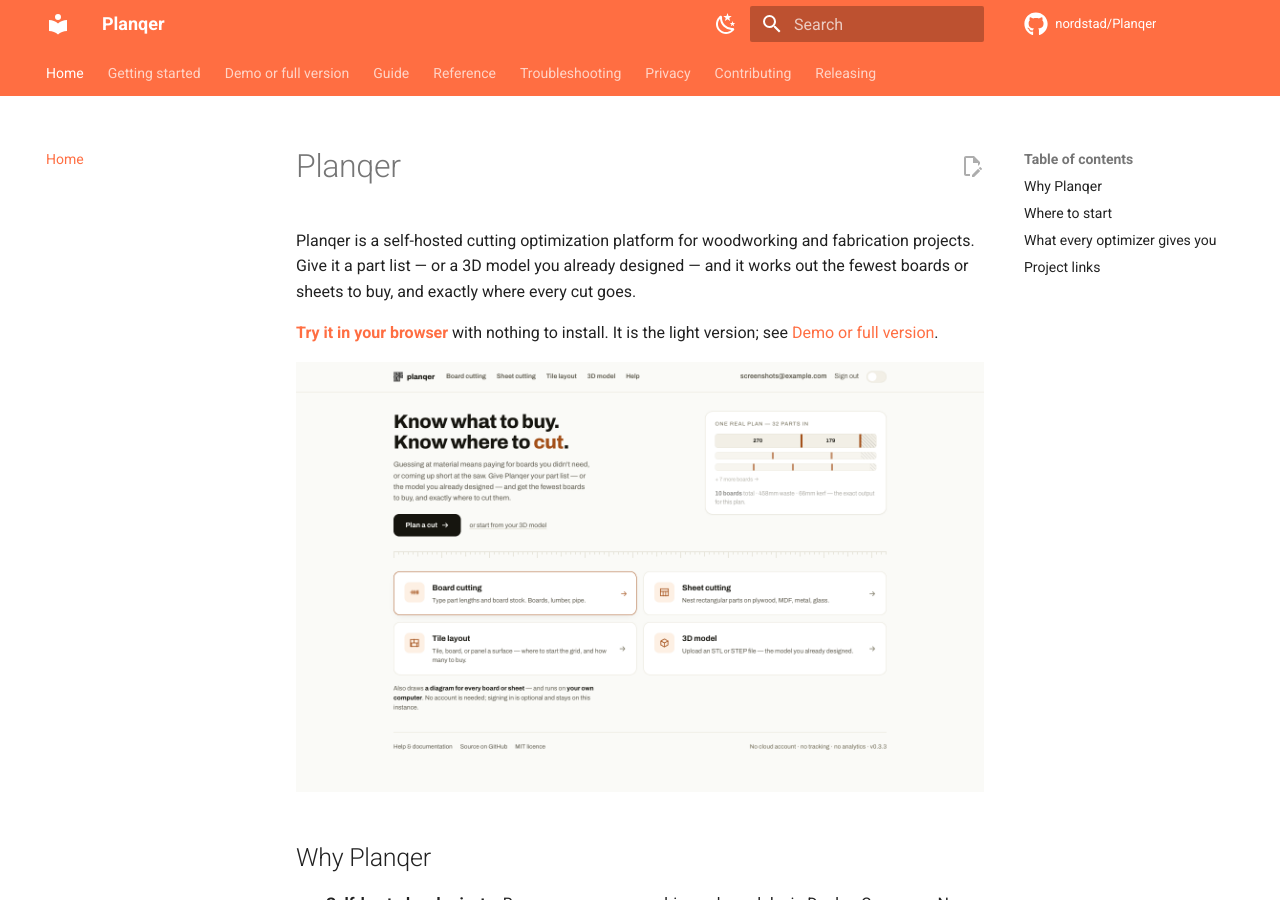
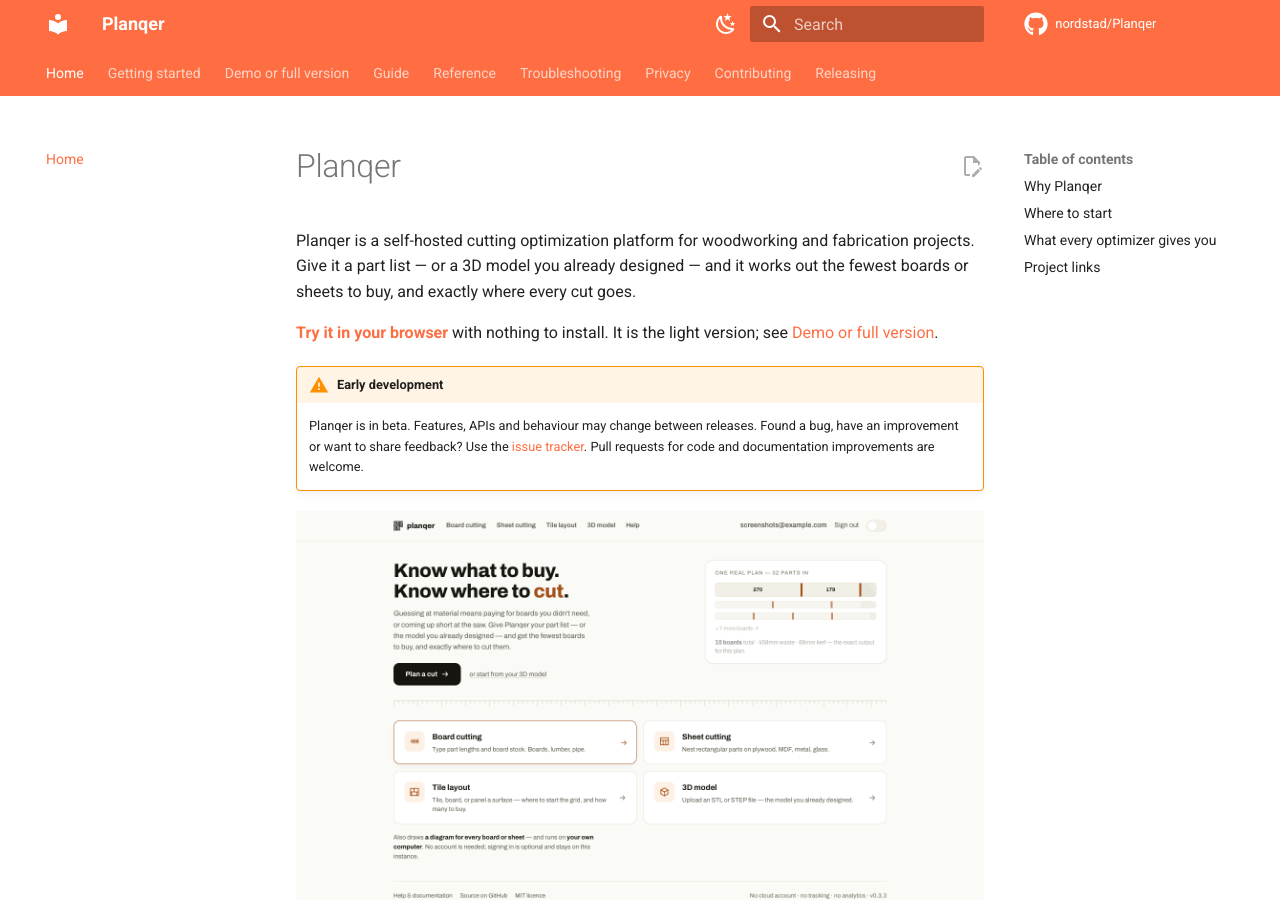
Before and after one commit to nordstad/Planqer, an MkDocs documentation site: the page built from docs/index.md, in a window 1280 px wide and 900 px high. Built offline with MkDocs 1.6.1 and Material for MkDocs 9.7.7, drawn with Linux system fonts in a browser that asks for light colours; comment, search, counter and statistics services are not loaded; some of the changed text lies outside the part shown.

Commit message:
docs: say Planqer is in beta and invite issues and pull requests

```diff
--- a/docs/index.md
+++ b/docs/index.md
@@ -8,6 +8,12 @@
 **[Try it in your browser](https://nordstad.github.io/Planqer/app/)** with
 nothing to install. It is the light version; see
 [Demo or full version](demo-vs-full.md).
+
+!!! warning "Early development"
+    Planqer is in beta. Features, APIs and behaviour may change between
+    releases. Found a bug, have an improvement or want to share feedback? Use
+    the [issue tracker](https://github.com/nordstad/Planqer/issues/new/choose).
+    Pull requests for code and documentation improvements are welcome.
 
 ![Planqer homepage](assets/screenshots/homepage.png)
 
@@ -89,4 +95,6 @@
 
 - Source: [github.com/nordstad/Planqer](https://github.com/nordstad/Planqer)
 - License: [MIT](https://opensource.org/licenses/MIT)
-- Issues and feature requests: use the repository's issue tracker.
+- Bugs, improvements and feedback: use the
+  [issue tracker](https://github.com/nordstad/Planqer/issues/new/choose).
+- Code and documentation improvements: [open a pull request](https://github.com/nordstad/Planqer/pulls).
```
Also changed, not shown: README.md (+7 -1 lines), docs/contributing.md (+11 -0 lines).
